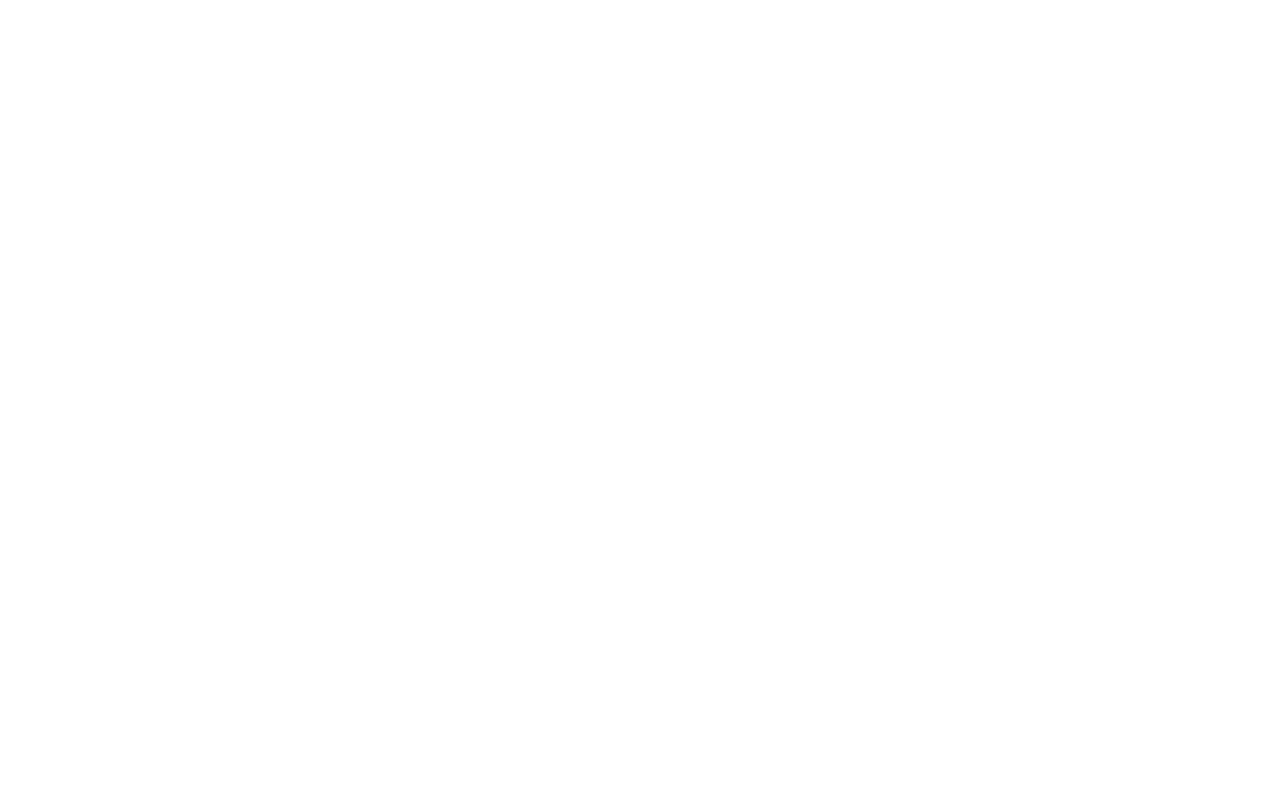
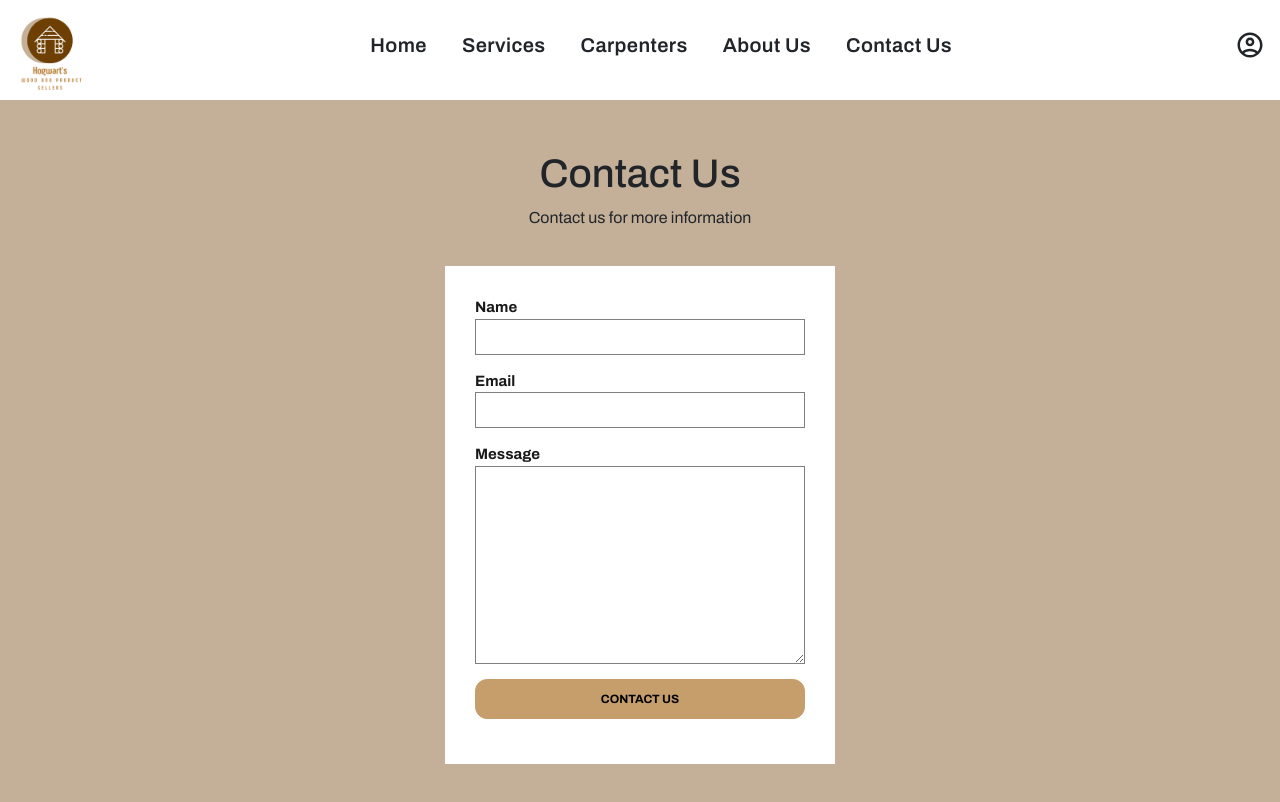
Before and after one commit to hashika2/wood-font, a React (Create React App) app: page /contact in a window 1280 px wide. Before the commit this address had no page. Shown: the top 802 px of the page. Built offline with nearby package versions, Linux system fonts and the light colour scheme; the HTML template or start-up script is replaced by a standard one.

Commit message:
contact page added

```diff
--- a/src/App.js
+++ b/src/App.js
@@ -16,6 +16,7 @@
 import Buying from "./Sections/Buying/Buying";
 import Login from "./Sections/Login";
 import Register from "./Sections/Register";
+import Contact from "./Sections/Contact";
 import BuyingCheckout from "./Sections/Buying/BuyingCheckout";
 function App() {
   return (
@@ -33,6 +34,7 @@
         <Route path="/buying/checkout" element={<BuyingCheckout />} />
         <Route path="/login" element={<Login />} />
         <Route path="/register" element={<Register />} />
+        <Route path="/contact" element={<Contact />} />
       </Routes>
     </div>
   );
--- /dev/null
+++ b/src/Sections/Contact.jsx
@@ -0,0 +1,35 @@
+import React from "react";
+import Header from "../Layout/Header";
+import { Fade } from "react-reveal";
+function Contact() {
+  return (
+    <>
+      <Header />
+
+      <section className="page-container login-container">
+        <h1>Contact Us</h1>
+        <p>Contact us for more information</p>
+        <div className="login">
+          <div className="input-row">
+            <span className="input-title">Name</span>
+            <input type="text" />
+          </div>
+          <div className="input-row">
+            <span className="input-title">Email</span>
+            <input type="text" />
+          </div>
+          <div className="input-row">
+            <span className="input-title">Message</span>
+            <textarea name="" id="" cols="30" rows="8"></textarea>
+          </div>
+          <div className="input-row margin-top">
+            <button className="primary-btn">Contact Us</button>
+          </div>
+        </div>
+
+      </section>
+    </>
+  );
+}
+
+export default Contact;
--- a/src/assets/css/style.css
+++ b/src/assets/css/style.css
@@ -68,7 +68,7 @@
 
   flex-direction: row;
   gap: 35px;
-  width: 80%;
+  width: 100%;
   justify-content: center;
 }
 .navigation-group .navigation-item {
@@ -595,3 +595,9 @@
     display: flex;
     margin-top: 18px;
 }
+
+textarea{
+  border: 1px solid rgba(0, 0, 0, 0.5);
+    background-color: #fff;
+    width: 100%;
+}
```
